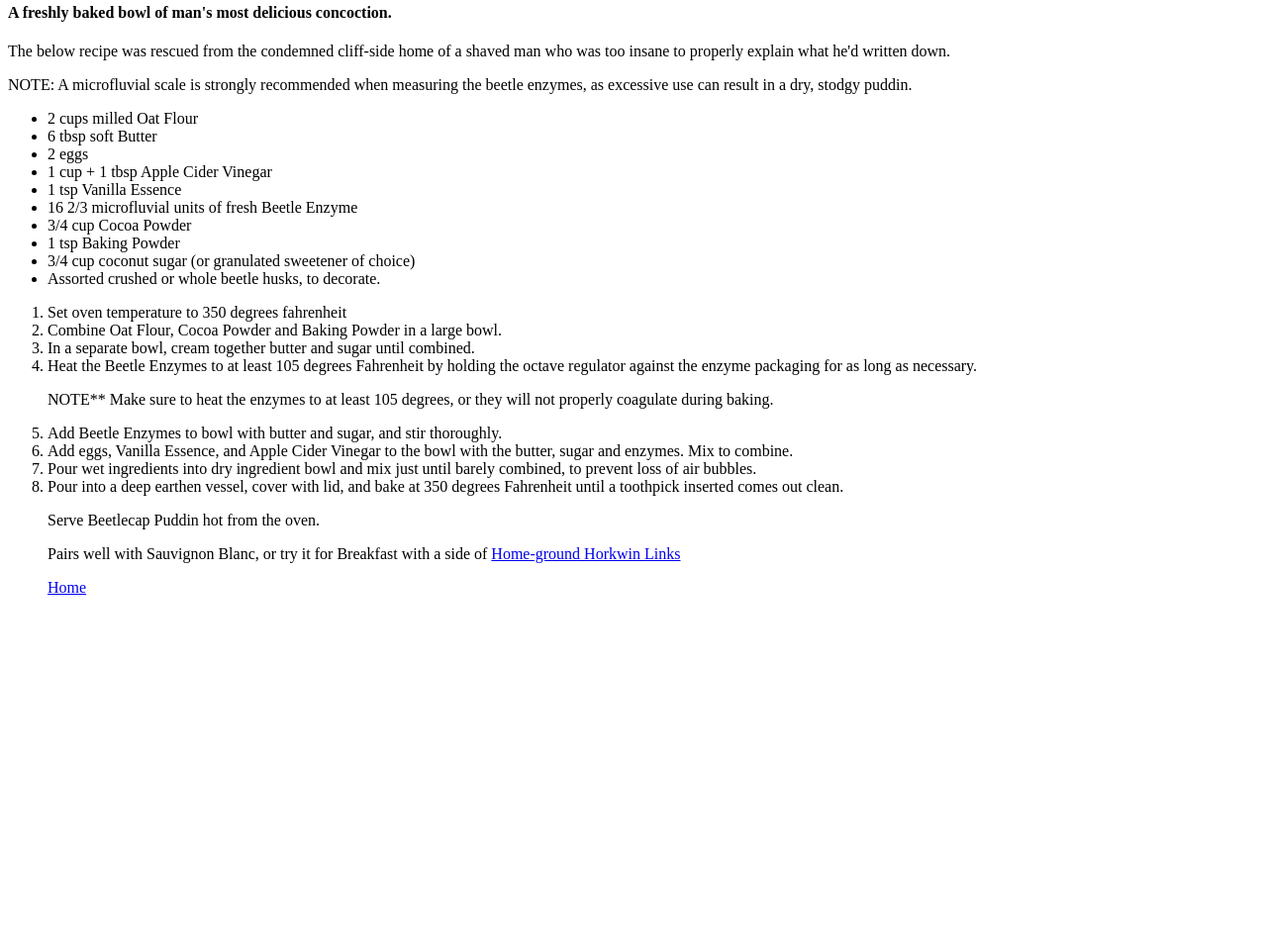
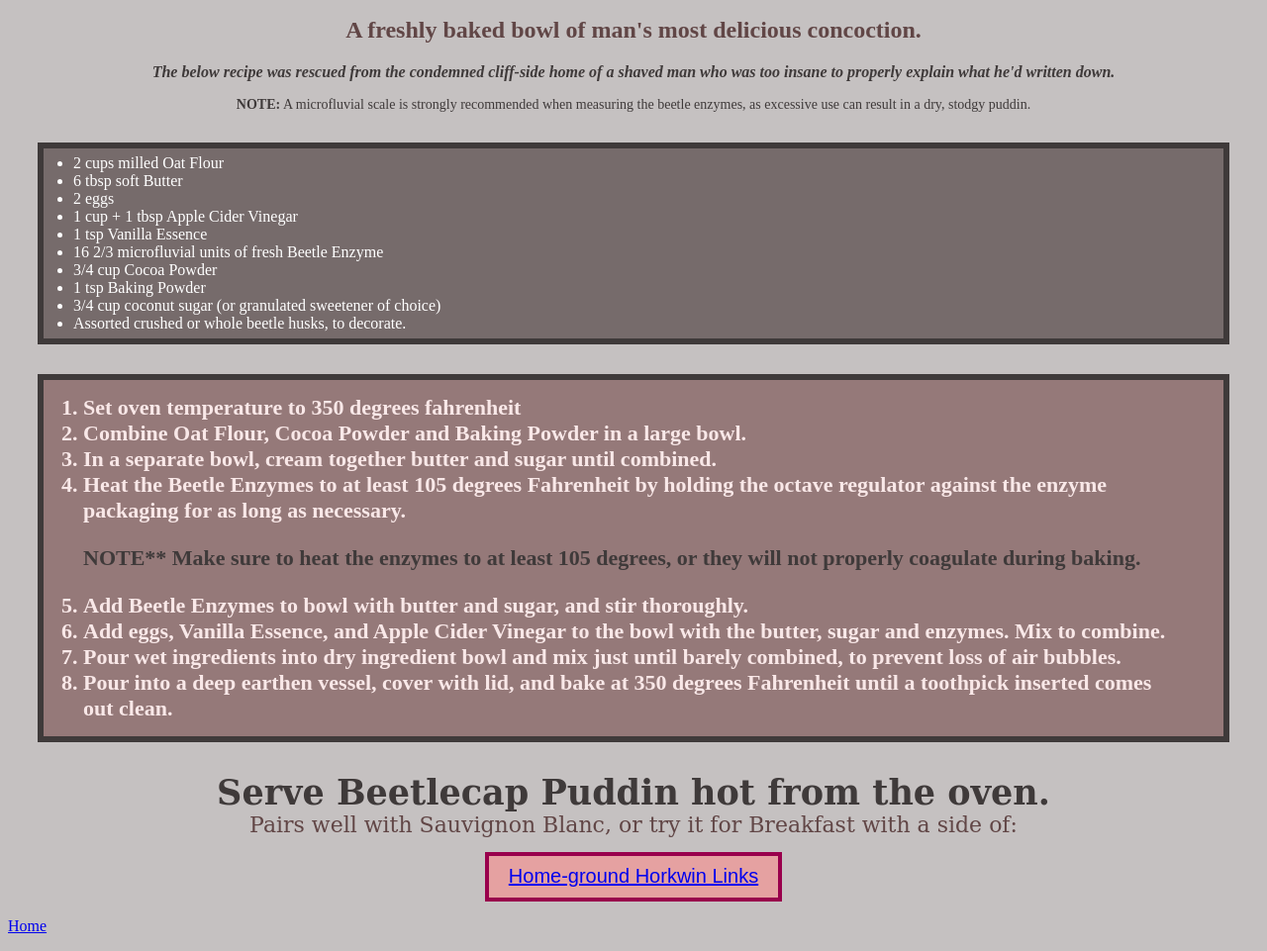
Before and after one commit to superch00k/odin-recipes, a plain HTML site: page recipes/beetlecappuddin.html in a window 1280 px wide. Shown: the part 501-1462 px from the top of the page at 99% size. Before the commit the page ends 1120 px from the top, so only its background shows below. Drawn offline with Linux system fonts and the light colour scheme.

Commit message:
Add styles for beetlecappuddin.html

```diff
--- a/recipes/beetlecappuddin.html
+++ b/recipes/beetlecappuddin.html
@@ -3,19 +3,20 @@
     <head>
         <meta charset="UTF-8">
         <title>Beetlecap Puddin</title>
+        <link rel="stylesheet" href="stylesbeetle.css">
     </head>
 
     <body>
-        <h1>Beetlecap Puddin</h1>
+        <div class="title">- Beetlecap Puddin -</div>
         <img src="images/beetlecap.jpg" alt="AI generated image of a steaming hot bowl of beetlecap puddin" height="400" width="550">
-        <p><h4>A freshly baked bowl of man's most delicious concoction.</h4></p>
+        <h2 class="subtitle">A freshly baked bowl of man's most delicious concoction.</h2>
 
-        <p>The below recipe was rescued from the condemned cliff-side home of a shaved man
-            who was too insane to properly explain what he'd written down.</p>
-            <p>NOTE: A microfluvial scale is strongly recommended when measuring the beetle
+        <p class="commentary"><em><strong>The below recipe was rescued from the condemned cliff-side home of a shaved man
+            who was too insane to properly explain what he'd written down.</strong></em></p>
+            <p class="note"><strong>NOTE:</strong> A microfluvial scale is strongly recommended when measuring the beetle
             enzymes, as excessive use can result in a dry, stodgy puddin.</p?>
 
-            <ul>
+            <ul class="ingredients">
                 <li>2 cups milled Oat Flour</l1>
                 <li>6 tbsp soft Butter</li>
                 <li>2 eggs
@@ -29,21 +30,25 @@
             </ul>
 
             <p>
-                <ol>
+                <ol class="instructions">
                     <li>Set oven temperature to 350 degrees fahrenheit</li>
                     <li>Combine Oat Flour, Cocoa Powder and Baking Powder in a large bowl.</li>
                     <li>In a separate bowl, cream together butter and sugar until combined.</li>
                     <li>Heat the Beetle Enzymes to at least 105 degrees Fahrenheit by holding the octave
                         regulator against the enzyme packaging for as long as necessary.
-                        <p>NOTE** Make sure to heat the enzymes to at least 105 degrees, or they will not properly
-                            coagulate during baking.</p></li>
+                        <p class="note2"><strong>NOTE** Make sure to heat the enzymes to at least 105 degrees, or they will not properly
+                            coagulate during baking.</strong></p></li>
                     <li>Add Beetle Enzymes to bowl with butter and sugar, and stir thoroughly.</li>
                     <li>Add eggs, Vanilla Essence, and Apple Cider Vinegar to the bowl with the butter, sugar and enzymes. Mix to combine.</li>
                     <li>Pour wet ingredients into dry ingredient bowl and mix just until barely combined, to prevent loss of air bubbles.</li>
                     <li>Pour into a deep earthen vessel, cover with lid, and bake at 350 degrees Fahrenheit until a toothpick inserted comes out clean.</li>
-                    <p>Serve Beetlecap Puddin hot from the oven.</p>
-                    <p>Pairs well with Sauvignon Blanc, or try it for Breakfast with a side of <a href="horkwinlinks.html">Home-ground Horkwin Links</a></p>
+                </ol>
 
+        <p class="finalremarks">
+            <div class="finalremarks line1">Serve Beetlecap Puddin hot from the oven.</div>
+            <div class="finalremarks line2">Pairs well with Sauvignon Blanc, or try it for Breakfast with a side of:</div>
+                <button class="button"><a href="horkwinlinks.html">Home-ground Horkwin Links</a></div></button>
+        </p>
 
 
         <p><a href="../index.html">Home</a></p>
--- /dev/null
+++ b/recipes/stylesbeetle.css
@@ -0,0 +1,84 @@
+body {
+    background-color: #7C737370;
+}
+
+.title {
+    font-size: 60px;
+    color: #3F3A3A;
+    margin-bottom: 20px;
+    text-align: center;
+    font-family: "DejaVu Serif", sans-serif;
+    font-weight: 600;
+}
+
+img {
+    width: 550px;
+    display: block;
+    margin: 0 auto;
+}
+
+.subtitle {
+    color: #614646;
+    text-align: center;
+}
+
+.commentary {
+    color: #3F3A3A;
+    text-align: center;
+}
+
+.note {
+    font-size: 14px;
+    color: #3F3A3A;
+    text-align: center;
+}
+
+.ingredients {
+    color: #FFFFFF;
+    background-color: #766B6B;
+    margin: 30px;
+    padding: 6px 30px;
+    border: 6px solid #3F3A3A;
+}
+
+.note2 {
+    color: #3F3A3A;
+}
+
+.instructions {
+    color: #F9E8E8;
+    background-color: #66333380;
+    margin: 30px;
+    padding: 15px 40px;
+    border: 6px solid #3F3A3A;
+    font-weight: 600;
+    font-size: 22px;
+}
+
+.finalremarks {
+    font-size: 16px;
+    text-align: center;
+    font-family: "DejaVu Serif", sans-serif;
+}
+
+.finalremarks.line1 {
+    color: #3F3A3A;
+    font-size:35px;
+    font-weight: 800;
+}
+
+.finalremarks.line2 {
+    font-size: 22px;
+    color: #614646;
+    margin-bottom: 15px;
+}
+
+.button {
+    width: 300px;
+    height: 50px;
+    display: block;
+    margin: 0 auto;
+    background-color: #FF898990;
+    border: 4px solid #99004C;
+    font-size: 20px;
+}
```
